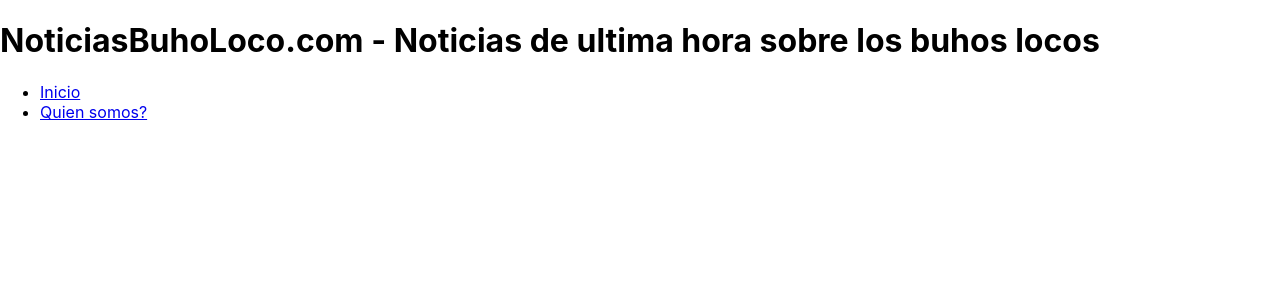
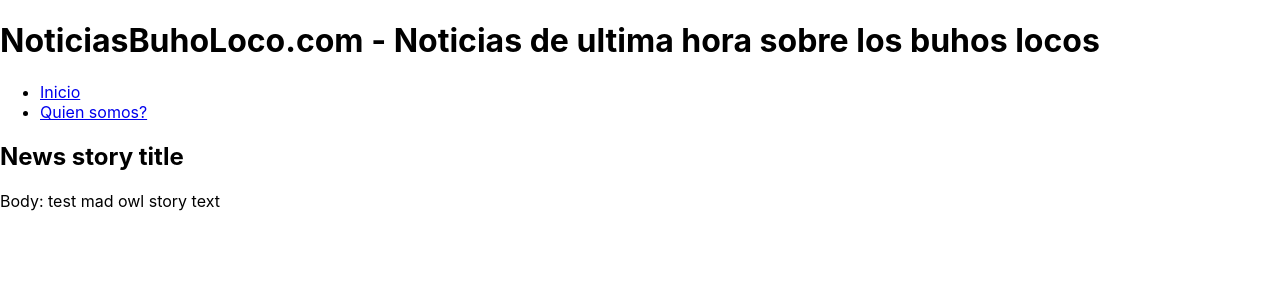
Before and after one commit to timcowlishaw/react-redux-tutorial, a React (Create React App) app in the folder client/: page /news/1 in a window 1280 px wide. Shown: the top 300 px of the page. Built offline with nearby package versions, Linux system fonts and the light colour scheme.

Commit message:
news article page with placehholder text

```diff
--- a/client/src/App.js
+++ b/client/src/App.js
@@ -4,6 +4,7 @@ import { Route, BrowserRouter } from 'react-router-dom';
 import Home from './components/layouts/Home';
 import About from './components/layouts/About';
 import Layout from './components/layouts/Layout';
+import NewsItemDetail from './components/presentation/NewsItemDetail.js';
 
 class App extends Component {
     render() {
@@ -13,6 +14,7 @@ class App extends Component {
                     <div>
                         <Route exact path="/" component={Home} />
                         <Route path="/about" component={About} />
+                        <Route path='/news/:id'  component={NewsItemDetail} />
                     </div>
                 </Layout>
             </BrowserRouter>
--- /dev/null
+++ b/client/src/components/presentation/NewsItemDetail.js
@@ -0,0 +1,14 @@
+import React, { Component } from 'react';
+import PropTypes from 'prop-types';
+
+class NewsItemDetail extends Component {
+    render() {
+        return (
+            <div>
+                <h2>News story title</h2>
+                <p>Body: test mad owl story text</p>
+            </div>
+        );
+    }
+}
+export default NewsItemDetail;
--- a/client/src/components/presentation/NewsItemListing.js
+++ b/client/src/components/presentation/NewsItemListing.js
@@ -1,11 +1,16 @@
 import React, {Component} from 'react';
+import {Link} from 'react-router-dom';
 import PropTypes from 'prop-types';
 
 class NewsItemListing extends Component {
     render() {
         return (
                 <div>
-                    <div><b>{this.props.title}</b></div>
+                    <div>
+                        <Link to={`/news/${this.props.id}`}>
+                            <b>{this.props.title}</b>
+                        </Link>
+                    </div>
                     <div>{this.props.teaser}</div>
                 </div>
         );
```
